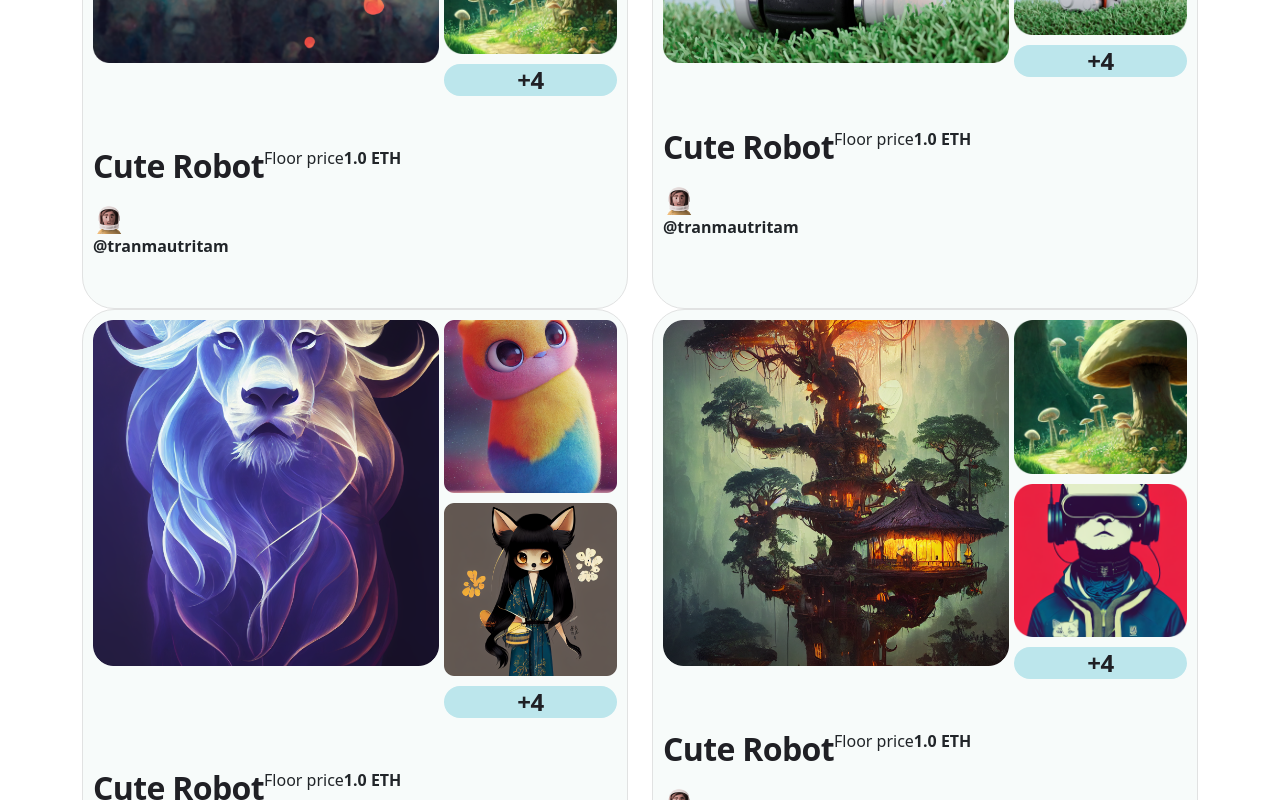
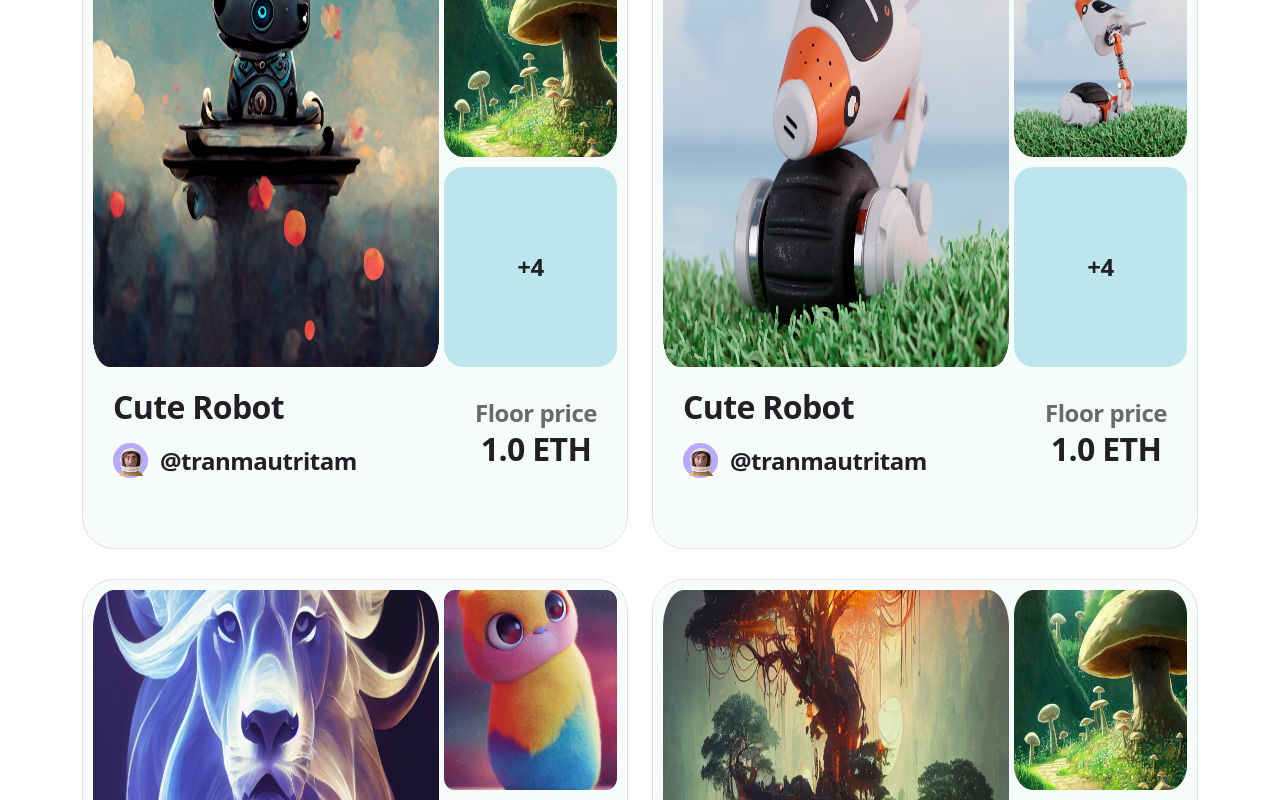
Before and after one commit to www-beka/React_Project, a React (Create React App) app in the folder crypter-app/: page /Discover in a window 1280 px wide. Shown: the part 4680-5480 px from the top of the page. Built offline with nearby package versions, Linux system fonts and the light colour scheme.

Commit message:
cardsSections finished

```diff
--- a/crypter-app/src/Components/Discover/PopularCollections/Cards/index.jsx
+++ b/crypter-app/src/Components/Discover/PopularCollections/Cards/index.jsx
@@ -1,5 +1,4 @@
 import sass from './sass/index.scss';
-import { Container, Row, Col } from 'react-bootstrap';
 
 const PopularCollection_Cards = (props) => {
     return(
@@ -21,9 +20,11 @@ const PopularCollection_Cards = (props) => {
                     <div className="cards_left_desk">
                         <p>{props.title}</p>
                         <div className="user">
-                            <img src={props.userAvatar} alt="" width={32}/>
+                            <span>
+                                <img src={props.userAvatar} alt="" width={32}/>
+                            </span>
+                            <b>{props.userName}</b>
                         </div>
-                        <b>{props.userName}</b>
                     </div>
                     <div className="cards_right_desk">
                         <span>{props.price}</span>
--- a/crypter-app/src/Components/Discover/PopularCollections/Cards/sass/index.scss
+++ b/crypter-app/src/Components/Discover/PopularCollections/Cards/sass/index.scss
@@ -11,10 +11,12 @@
         gap: 5px;
         img{
             width: 100%;
+            height: 100%;
         }
         .other_images{
             .counter{
                 width: 100%;
+                height: 200px;
                 background: #BCE6EC;
                 border-radius: 20px;
 
@@ -30,15 +32,64 @@
                 color: #202025;
             }
             img{
+                height: 200px;
                 margin-bottom: 10px;
             }
         }
     }
     .cards_desk{
-        margin-top: 50px;
+        padding: 20px;
         display: flex;
+        justify-content: space-between;
+        align-items: center;
+
         .cards_left_desk{
             p{
+                font-style: normal;
+                font-weight: 800;
+                font-size: 32px;
+                line-height: 40px;
+                letter-spacing: -0.02em;
+                color: #202025;
+            }
+            .user{
+                display: flex;
+                align-items: center;
+                span{
+                    background-color: #B9A9FB;
+                    border-radius: 50%;
+                    width: 35px;
+                    height: 35px;
+                    padding-bottom: 2px;
+
+                    display: flex;
+                    justify-content: center;
+                    align-items: center;
+                }
+                b{
+                    font-style: normal;
+                    font-weight: 700;
+                    font-size: 24px;
+                    line-height: 32px;
+                    letter-spacing: -0.02em;
+                    color: #202025;
+                    margin-left: 12px;
+                }
+            }
+        }
+        .cards_right_desk{
+            display: flex;
+            flex-direction: column;
+            align-items: center;
+            span{
+                font-style: normal;
+                font-weight: 700;
+                font-size: 24px;
+                line-height: 32px;
+                letter-spacing: -0.02em;
+                color: #686A6C;
+            }
+            b{
                 font-style: normal;
                 font-weight: 800;
                 font-size: 32px;
@@ -49,3 +100,8 @@
         }
     }
 }
+.PopularCollections_CardsSections{
+    .row{
+        margin-top: 30px;
+    }
+}
```
